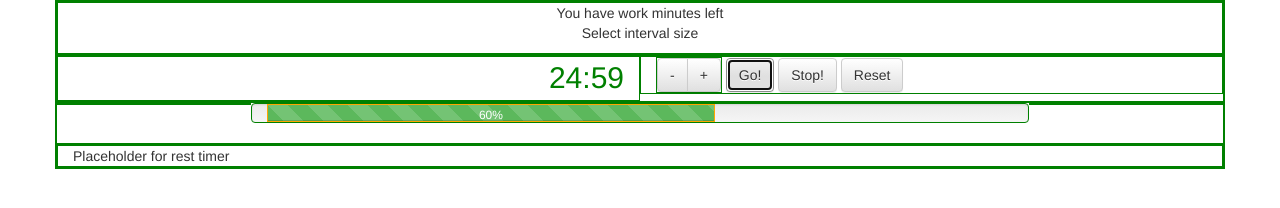
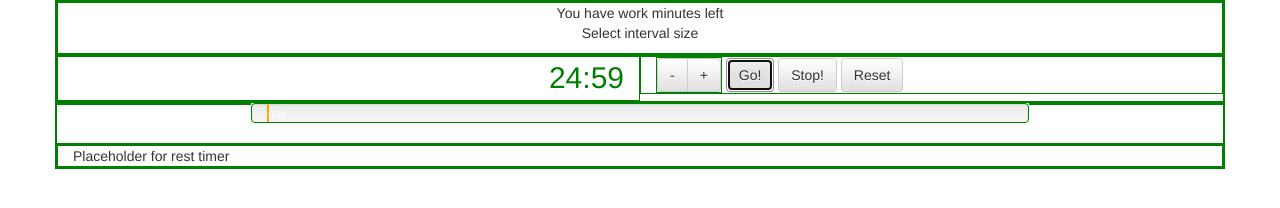
Before and after one commit to nmarquesin/PomodoroClock, a plain HTML site: page index.html in a window 1280 px wide. Both pictures are taken after a click on the button "Go!". Drawn offline with nearby package versions, Linux system fonts and the light colour scheme.

Commit message:
Add functionality to progress bar

```diff
--- a/index.html
+++ b/index.html
@@ -46,9 +46,9 @@
 
             </div>
 
-            <div class="col-xs-8 progress">
-              <div class="progress-bar progress-bar-success progress-bar-striped" role="progressbar" aria-valuenow="60" aria-valuemin="0" aria-valuemax="100" style="width: 60%;">
-                60%
+            <div id="progressBar" class="col-xs-8 progress">
+              <div class="progress-bar progress-bar-success progress-bar-striped" role="progressbar" aria-valuenow="60" aria-valuemin="0" aria-valuemax="100" style="width: 0%;">
+                0%
               </div>
             </div>
 
--- a/js/myscripts.js
+++ b/js/myscripts.js
@@ -4,6 +4,8 @@ $(document).ready(function(){
 
   var workMinutes = 25;
   var paused = true;
+  var progressValue = 0;
+  var totalTime = 25;
 
   function startTimer(duration, display) {
       paused = false;
@@ -23,16 +25,27 @@ $(document).ready(function(){
 
           $("#btnStop").click(function() {
             clearInterval(myTimer);
-            workMinutes = minutes + (seconds/60);
+            workMinutes = parseInt(minutes, 10) + parseInt(seconds, 10)/60;
+            console.log(workMinutes, "workMinutes", seconds, "seconds");
             paused = true;
           });
 
           $("#btnReset").click(function() {
             workMinutes = 25;
+            totalTime = 25;
             paused = true;
             $("#workTime").html(formatTime());
             clearInterval(myTimer);
           });
+
+          function updateProgress() {
+            var elapsedTime = -(parseInt(minutes, 10)*60 + parseInt(seconds, 10))+(totalTime*60);
+            progressValue = Math.floor((elapsedTime/(totalTime*60))*100);
+            console.log(progressValue, "% elapsed seconds: ", elapsedTime, "total minutes: ", totalTime);
+            return progressValue;
+          }
+
+          $("#progressBar").html('<div class="progress-bar progress-bar-success progress-bar-striped" role="progressbar" aria-valuenow="'+updateProgress()+'" aria-valuemin="0" aria-valuemax="100" style="width: '+updateProgress()+'%;">'+updateProgress()+'%</div>');
 
       }, 1000);
 
@@ -53,8 +66,8 @@ $(document).ready(function(){
   $("#btnPlusWork").click(function() {
     if (workMinutes < 60 && paused === true) {
       workMinutes += 1;
+      totalTime += 1;
       console.log(workMinutes);
-      var countdownValue =
       $("#workTime").html(formatTime());
     }
   });
@@ -62,12 +75,13 @@ $(document).ready(function(){
   $("#btnMinusWork").click(function() {
     if (workMinutes > 5 && paused === true) {
       workMinutes -= 1;
+      totalTime -= 1;
       console.log(workMinutes);
       $("#workTime").html(formatTime());
     }
   });
 
-  function formatTime() {
+  function formatTime() {//this funciton needs work
     if (Math.floor((workMinutes-Math.floor(workMinutes))*60) > 9)
     {
       var formattedTime = Math.floor(workMinutes).toString()+":"+Math.floor((workMinutes-Math.floor(workMinutes))*60).toString();
```
